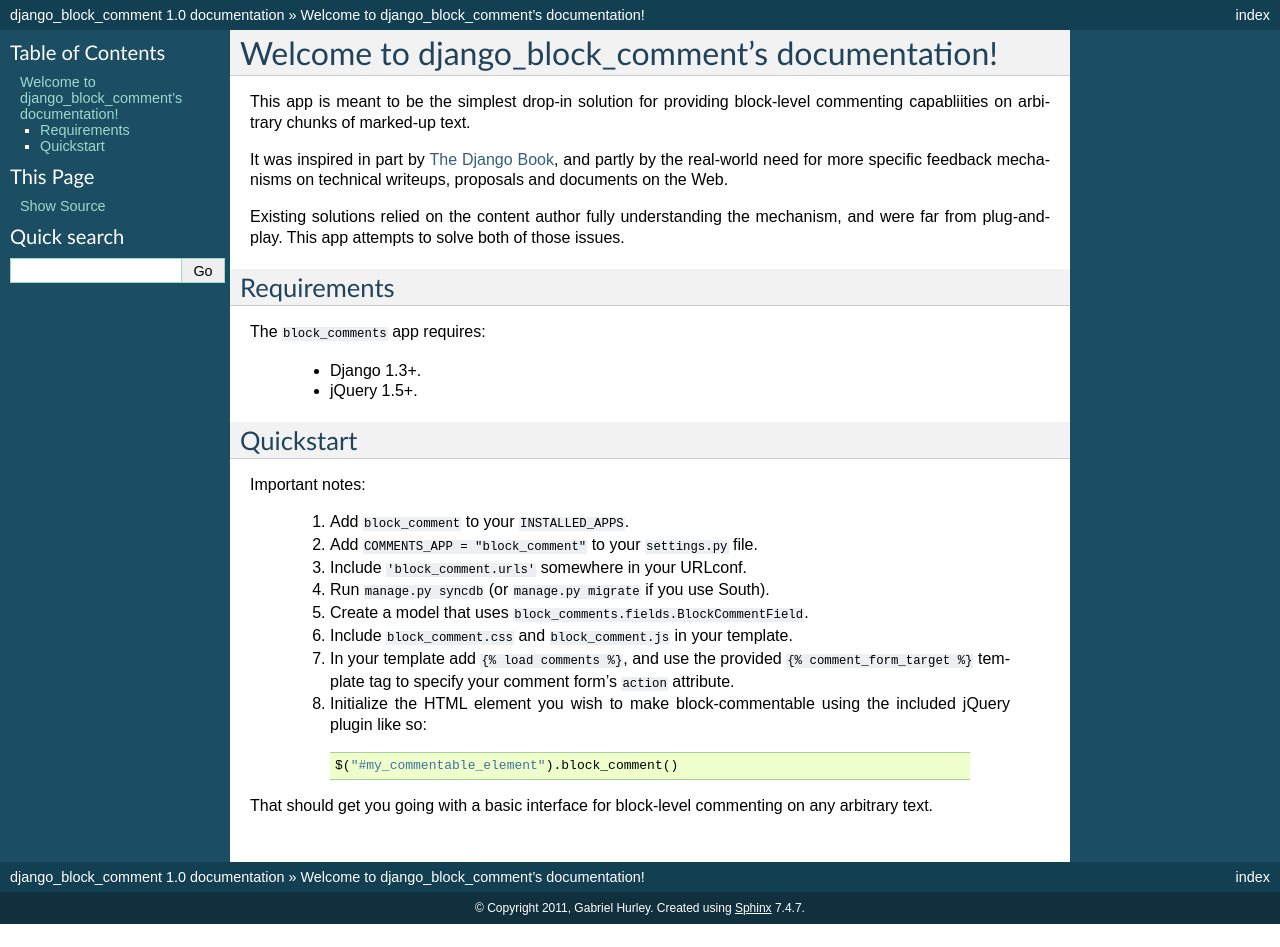
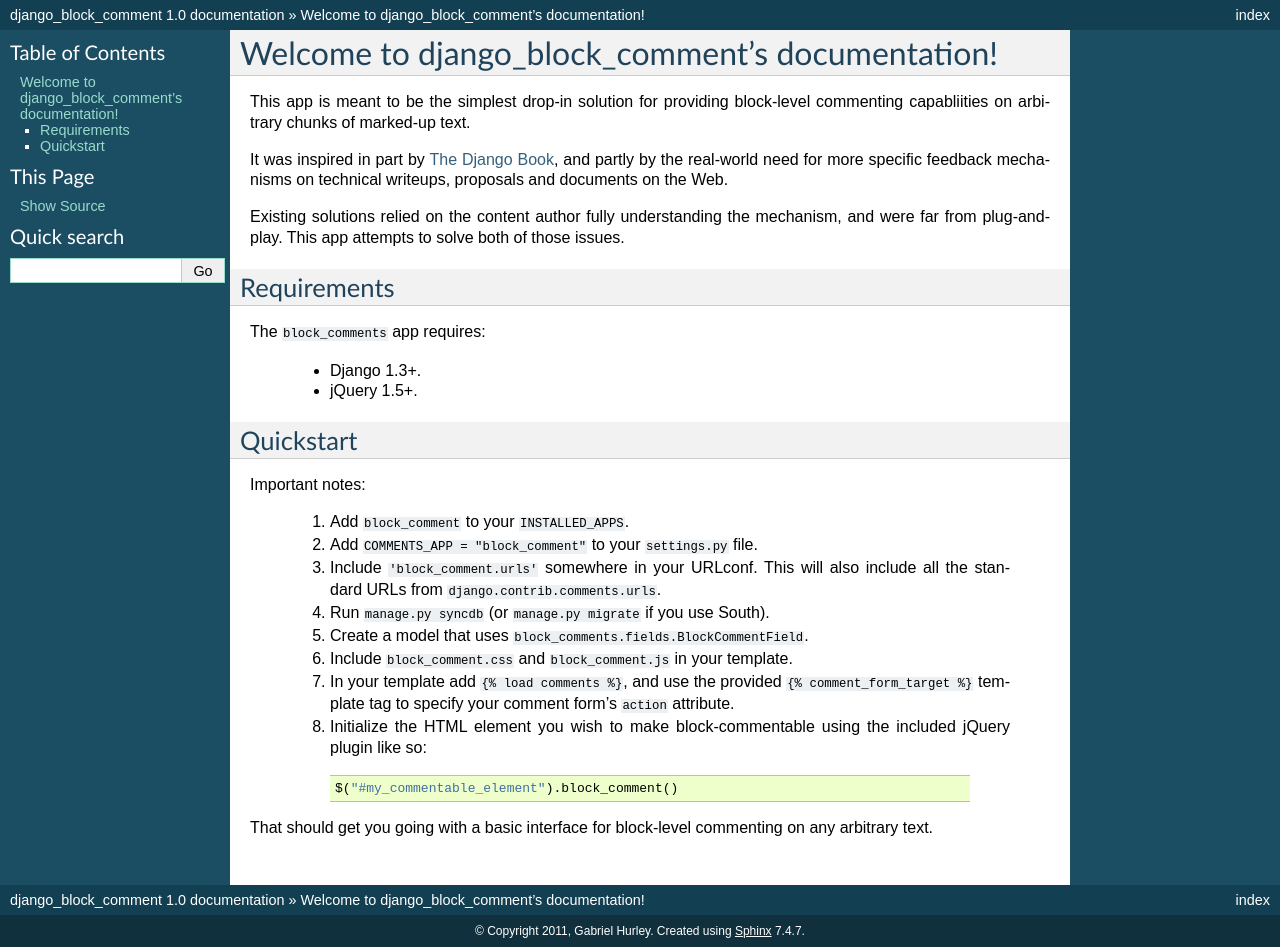
Before and after one commit to gabrielhurley/django-block-comment, a Sphinx documentation site: the page built from docs/index.txt, in a window 1280 px wide. Built offline with Sphinx 7.4.7, drawn with Linux system fonts in a browser that asks for light colours; before the commit the page ends 924 px from its top, so only the background shows below that.

Commit message:
Adding base django comment URLs through block-comment URLS.

```diff
--- a/docs/index.txt
+++ b/docs/index.txt
@@ -29,7 +29,8 @@ Important notes:
 
   #. Add ``block_comment`` to your ``INSTALLED_APPS``.
   #. Add ``COMMENTS_APP = "block_comment"`` to your ``settings.py`` file.
-  #. Include ``'block_comment.urls'`` somewhere in your URLconf.
+  #. Include ``'block_comment.urls'`` somewhere in your URLconf. This will
+     also include all the standard URLs from ``django.contrib.comments.urls``.
   #. Run ``manage.py syncdb`` (or ``manage.py migrate`` if you use South).
   #. Create a model that uses ``block_comments.fields.BlockCommentField``.
   #. Include ``block_comment.css`` and ``block_comment.js`` in your template.
```
Also changed, not shown: 1 other file.
